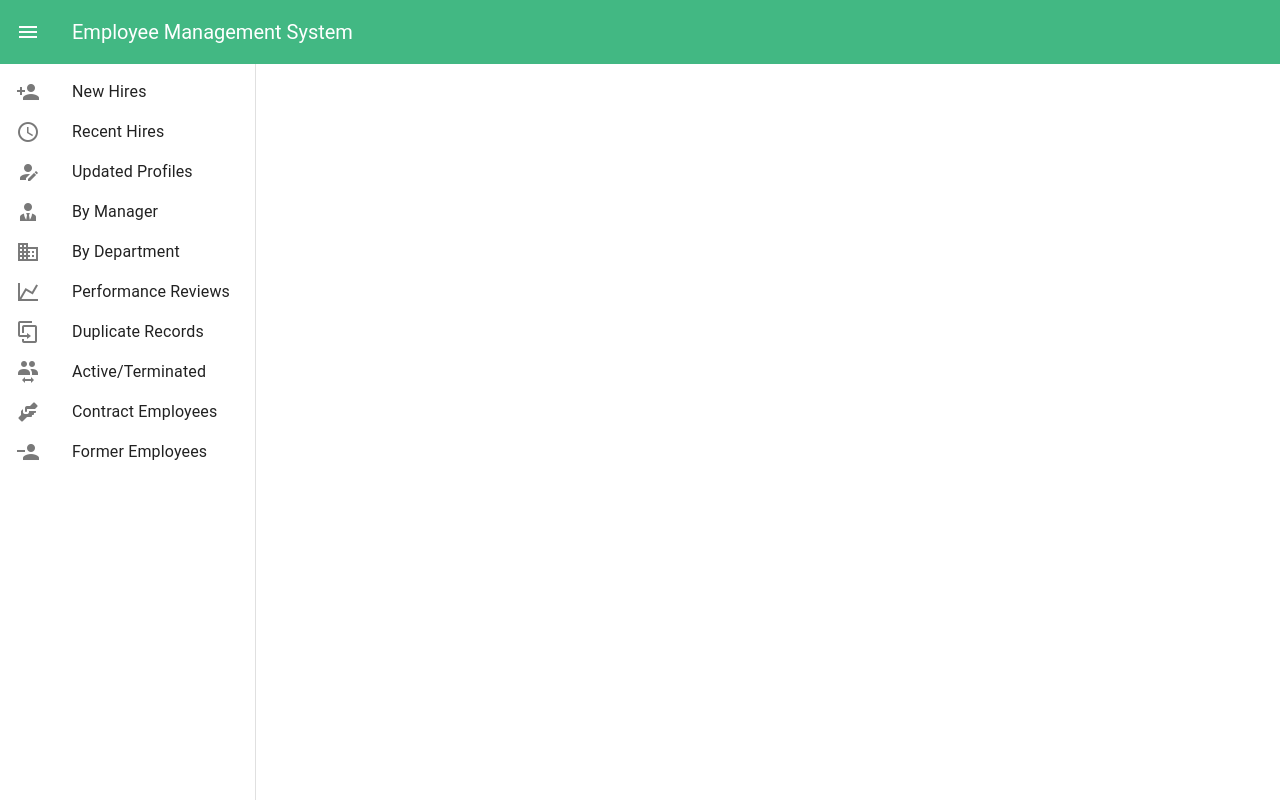
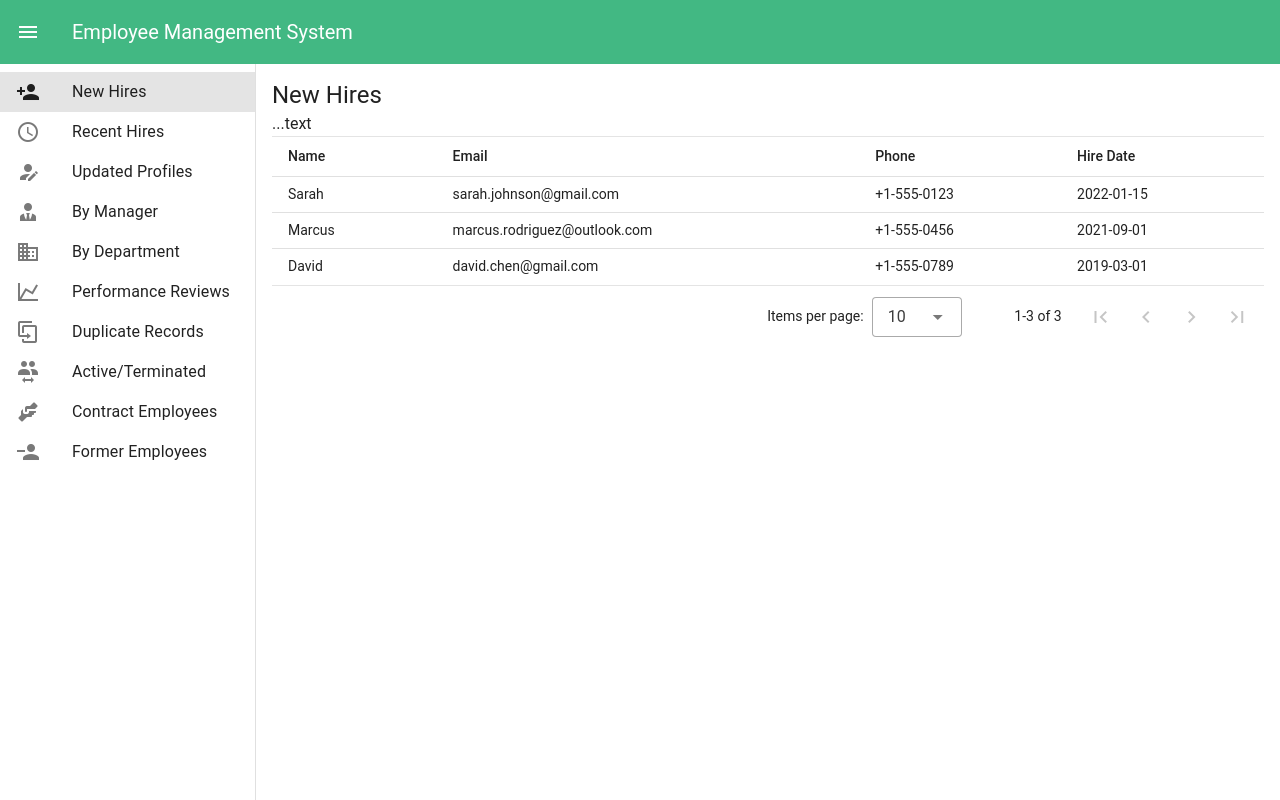
Before and after one commit to musicteachj/employee-management-system, a Vue app in the folder client/: page /new-hires in a window 1280 px wide. Built offline with nearby package versions, Linux system fonts and the light colour scheme.

Commit message:
add TableWrapper view and DataTable.vue component stubs

```diff
--- a/client/src/App.vue
+++ b/client/src/App.vue
@@ -11,7 +11,11 @@ const open = ref<string[]>([]);
     <v-layout>
       <v-app-bar color="primary" flat>
         <v-app-bar-nav-icon @click.stop="rail = !rail" />
-        <v-app-bar-title> Employee Management System </v-app-bar-title>
+        <v-app-bar-title>
+          <router-link to="/" class="text-white text-decoration-none">
+            Employee Management System
+          </router-link>
+        </v-app-bar-title>
       </v-app-bar>
       <v-navigation-drawer
         expand-on-hover
@@ -20,7 +24,7 @@ const open = ref<string[]>([]);
         permanent
       >
         <v-list density="compact" v-model:opened="open">
-          <v-list-item prepend-icon="mdi-account-plus">
+          <v-list-item prepend-icon="mdi-account-plus" to="/new-hires">
             <v-list-item-title>New Hires</v-list-item-title>
           </v-list-item>
           <v-list-item prepend-icon="mdi-clock-outline">
--- /dev/null
+++ b/client/src/components/DataTable.vue
@@ -0,0 +1,23 @@
+<template>
+  <div>
+    <h5 class="text-h5">New Hires</h5>
+    <p>...text</p>
+    <v-divider />
+    <v-data-table :headers="headers" :items="items" density="compact" />
+  </div>
+</template>
+
+<script setup lang="ts">
+defineProps<{
+  items: any[];
+}>();
+
+const headers = [
+  { title: "Name", key: "firstName" },
+  { title: "Email", key: "personalEmail" },
+  { title: "Phone", key: "phoneNumber" },
+  { title: "Hire Date", key: "hireDate" },
+];
+</script>
+
+<style scoped></style>
--- a/client/src/router/index.ts
+++ b/client/src/router/index.ts
@@ -1,11 +1,17 @@
 import { createRouter, createWebHistory } from "vue-router";
 import Home from "../views/Home.vue";
+import TableWrapper from "../views/TableWrapper.vue";
 
 const routes = [
   {
     path: "/",
     name: "Home",
     component: Home,
+  },
+  {
+    path: "/new-hires",
+    name: "New Hires",
+    component: TableWrapper,
   },
 ];
 
--- /dev/null
+++ b/client/src/views/TableWrapper.vue
@@ -0,0 +1,16 @@
+<template>
+  <div>
+    <DataTable :items="items" />
+  </div>
+</template>
+
+<script setup lang="ts">
+import DataTable from "../components/DataTable.vue";
+import { useAppStore } from "../stores/app";
+import { computed } from "vue";
+
+const appStore = useAppStore();
+const items = computed(() => appStore.employees);
+</script>
+
+<style scoped></style>
```
